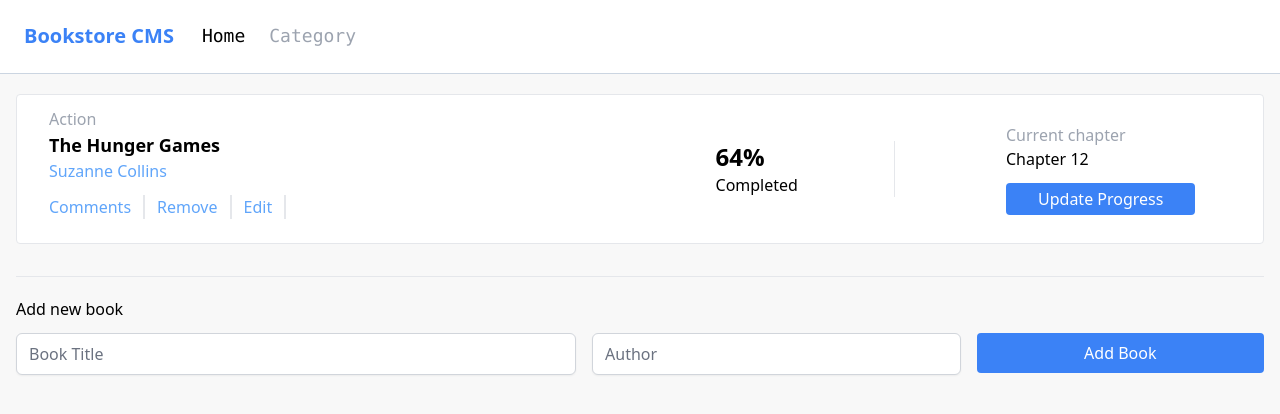
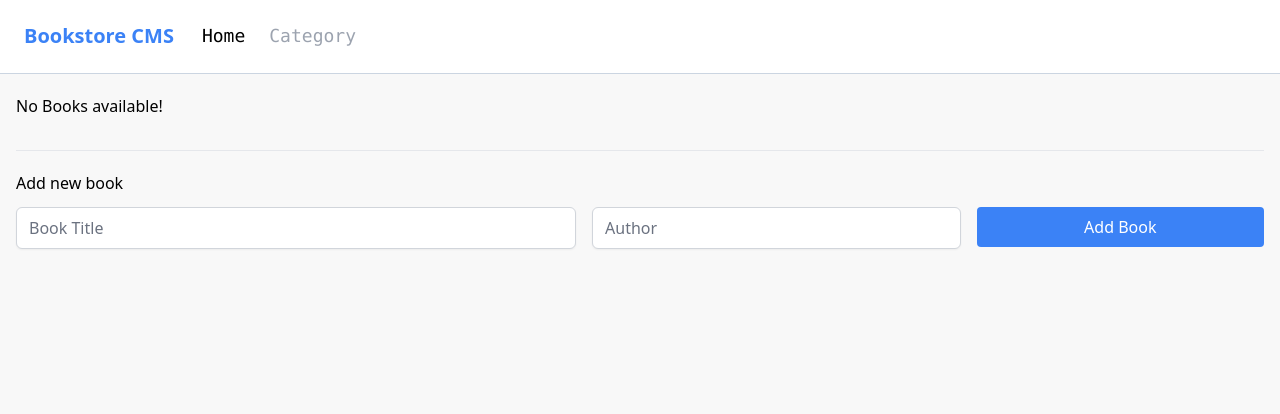
Before and after one commit to aliatayee/bookstore-cms-react-redux, a React (Create React App) app: page / in a window 1280 px wide. Shown: the top 414 px of the page. Built offline with nearby package versions, Linux system fonts and the light colour scheme.

Commit message:
Add redux functionality

```diff
--- a/package.json
+++ b/package.json
@@ -16,6 +16,7 @@
     "react-router-dom": "^6.3.0",
     "react-scripts": "5.0.1",
     "redux": "^4.2.0",
+    "uuid": "^8.3.2",
     "web-vitals": "^2.1.4"
   },
   "scripts": {
--- a/src/App.js
+++ b/src/App.js
@@ -1,9 +1,11 @@
 import React, { Component } from 'react';
 import { BrowserRouter as Router, Route, Routes } from 'react-router-dom';
+import { Provider } from 'react-redux';
 import './App.css';
 import Navbar from './components/Navbar';
 import Home from './components/Home';
 import Category from './components/Category';
+import store from './redux/configureStore';
 
 class App extends Component {
   constructor(props) {
@@ -13,6 +15,7 @@ class App extends Component {
 
   render() {
     return (
+      <Provider store={store}>
         <Router>
           <Navbar />
           <Routes>
@@ -20,6 +23,7 @@ class App extends Component {
             <Route path="/category" element={<Category />} />
           </Routes>
         </Router>
+      </Provider>
     );
   }
 }
--- a/src/components/Book.js
+++ b/src/components/Book.js
@@ -1,10 +1,16 @@
 import React from 'react';
+import { useDispatch } from 'react-redux';
 import PropTypes from 'prop-types';
+import { removeBook } from '../redux/books/books';
 
-const Book = ({ books }) => {
-  const { title, author } = books;
+const Book = ({ book }) => {
+  const { id, title, author } = book;
+  const dispatch = useDispatch();
+  const removeBookHandle = (id) => {
+    dispatch(removeBook(id));
+  };
   return (
-    <div className="bg-white p-3 border rounded">
+    <div className="bg-white p-3 border rounded mb-5">
       <div className="md:grid grid-cols-2">
         <div className="grid pl-5">
           <span className="text-gray-400">Action</span>
@@ -12,7 +18,13 @@ const Book = ({ books }) => {
           <p className="text-blue-400">{author}</p>
           <div className="md:flex pt-3 pb-3 text-blue-400">
             <p className="md:pr-3 md:border-r-2">Comments</p>
-            <p className="md:pr-3 md:pl-3 md:border-r-2">Remove</p>
+            <button
+              type="button"
+              onClick={() => removeBookHandle(id)}
+              className="md:pr-3 md:pl-3 md:border-r-2"
+            >
+              Remove
+            </button>
             <p className="md:pr-3 md:pl-3 md:border-r-2">Edit</p>
           </div>
         </div>
@@ -33,7 +45,8 @@ const Book = ({ books }) => {
 };
 
 Book.propTypes = {
-  books: PropTypes.shape({
+  book: PropTypes.shape({
+    id: PropTypes.number,
     title: PropTypes.string,
     author: PropTypes.string,
   }).isRequired,
--- a/src/components/BookList.js
+++ b/src/components/BookList.js
@@ -1,13 +1,14 @@
+import { useSelector } from 'react-redux';
 import React from 'react';
 import Book from './Book';
 
-const books = {
-  title: 'The Hunger Games',
-  author: 'Suzanne Collins',
+const BookList = () => {
+  const books = useSelector((state) => state.books);
+  return (
+    <div className="mb-5 mt-5 ">
+      {books.length ? books.map((book) => <Book key={book.id} book={book} />)
+        : <p>No Books available!</p>}
+    </div>
+  );
 };
-const BookList = () => (
-  <div className="mb-5 mt-5 ">
-    <Book books={books} />
-  </div>
-);
 export default BookList;
--- a/src/components/Category.js
+++ b/src/components/Category.js
@@ -1,9 +1,26 @@
 import React from 'react';
+import { useDispatch, useSelector } from 'react-redux';
+import { checkStatus } from '../redux/categories/categories';
 
-const Category = () => (
-
-  <div className="container px-4 mx-auto flex flex-wrap items-center justify-between">
-    <div className="md:w-1/4 sm:w-full "><button type="button" className="form-input mt-3 px-12 py-2  w-full bg-blue-500 border-none text-white rounded">Check status</button></div>
-  </div>
-);
+const Category = () => {
+  const categories = useSelector((state) => state.categories);
+  const dispatch = useDispatch();
+  const categoryHandle = () => {
+    dispatch(checkStatus());
+  };
+  return (
+    <div className="container px-4 mx-auto flex flex-wrap items-center justify-between">
+      <div className="md:w-1/4 sm:w-full ">
+        <button
+          type="button"
+          onClick={categoryHandle}
+          className="form-input mt-3 px-12 py-2  w-full bg-blue-500 border-none text-white rounded"
+        >
+          Check status
+        </button>
+      </div>
+      <p>{categories}</p>
+    </div>
+  );
+};
 export default Category;
--- a/src/components/Form.js
+++ b/src/components/Form.js
@@ -1,29 +1,52 @@
 import React from 'react';
+import { v4 } from 'uuid';
+import { useDispatch } from 'react-redux/es/exports';
+import { addBook } from '../redux/books/books';
 
-const Form = () => (
+const Form = () => {
+  const dispatch = useDispatch();
 
-  <form className="mb-8">
+  const handleForm = (e) => {
+    e.preventDefault();
+    const [title, author] = e.target.elements;
+    if (title.value.trim() && author.value.trim()) {
+      const bookObject = {
+        id: v4(),
+        title: title.value.trim(),
+        author: author.value.trim(),
+      };
+      dispatch(addBook(bookObject));
+      title.value = '';
+      author.value = '';
+      title.focus();
+    }
+  };
+  return (
+    <form className="mb-8" onSubmit={handleForm} action="/">
       <div className="border-t pt-5 mt-8">
         <h2>Add new book</h2>
       </div>
       <div className="md:flex">
         <div className="md:w-1/2 sm:w-full md:pr-4">
           <input
-          type="email"
+            type="text"
+            name="title"
             className="form-input mt-3 block w-full rounded-md border-gray-300 shadow-sm py-2 rounded"
             placeholder="Book Title"
           />
         </div>
         <div className="md:w-1/3 sm:w-full md:pr-4 ">
           <input
-          type="email"
+            type="text"
+            name="author"
             className="form-input mt-3 block w-full rounded-md border-gray-300 shadow-sm py-2 rounded"
             placeholder="Author"
           />
         </div>
         <hr />
-      <div className="md:w-1/4 sm:w-full "><button type="button" className="form-input mt-3 px-12 py-2  w-full bg-blue-500 border-none text-white rounded">Add Book</button></div>
+        <div className="md:w-1/4 sm:w-full "><button type="submit" className="form-input mt-3 px-12 py-2  w-full bg-blue-500 border-none text-white rounded">Add Book</button></div>
       </div>
     </form>
   );
+};
 export default Form;
--- a/src/index.js
+++ b/src/index.js
@@ -1,11 +1,14 @@
 import React from 'react';
 import ReactDOM from 'react-dom/client';
+
 import './index.css';
 import App from './App';
 
 const root = ReactDOM.createRoot(document.getElementById('root'));
 root.render(
   <React.StrictMode>
+
     <App />
+
   </React.StrictMode>,
 );
--- a/src/redux/configureStore.js
+++ b/src/redux/configureStore.js
@@ -1,10 +1,11 @@
-import { configureStore } from '@reduxjs/toolkit';
+import { combineReducers } from '@reduxjs/toolkit';
+import { createStore } from 'redux';
 import bookReducer from './books/books';
 import categoryReducer from './categories/categories';
 
-const reducers = configureStore({
+const rootReducer = combineReducers({
   books: bookReducer,
   categories: categoryReducer,
 });
-
-export default reducers;
+const store = createStore(rootReducer);
+export default store;
```
Lines whose indentation alone changed are shown as unchanged.
